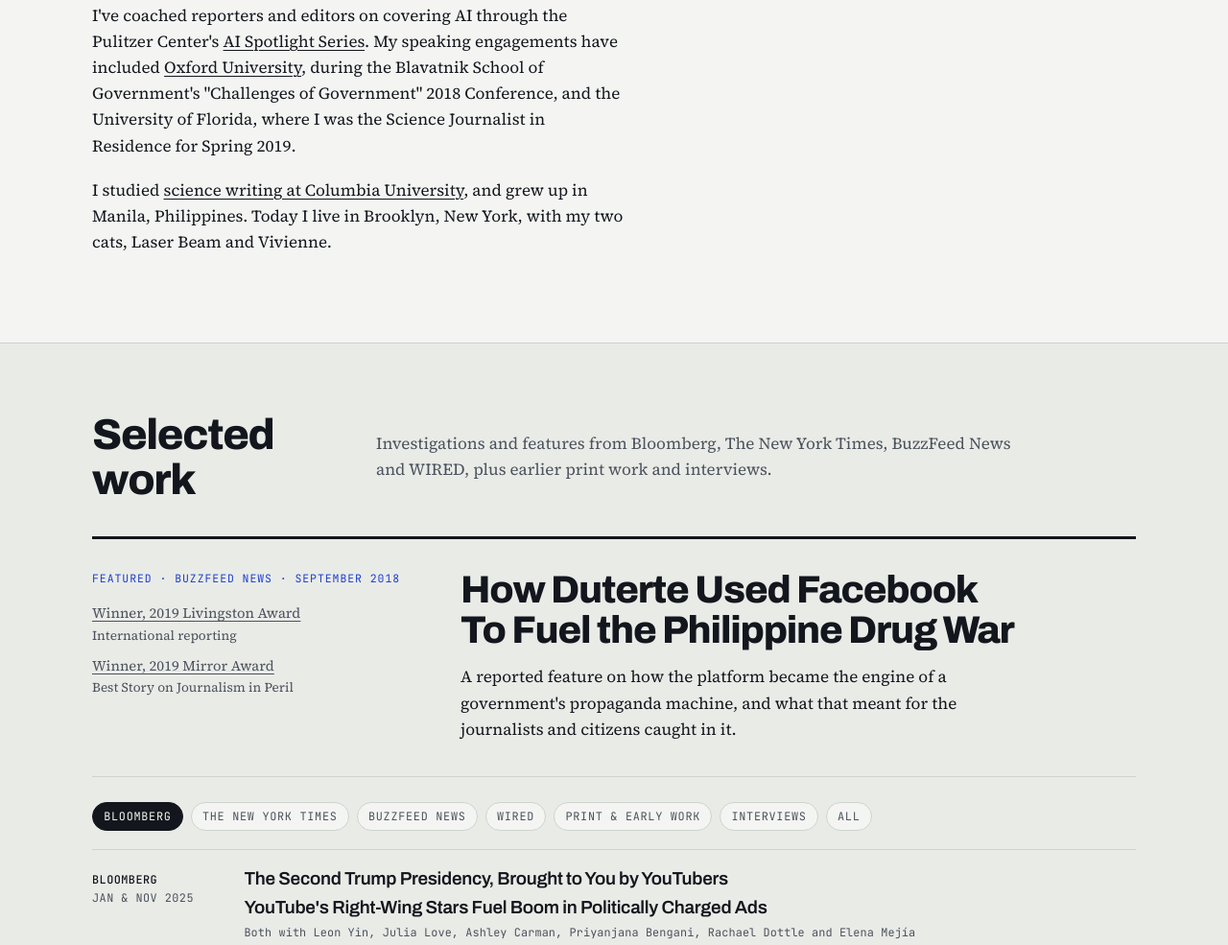
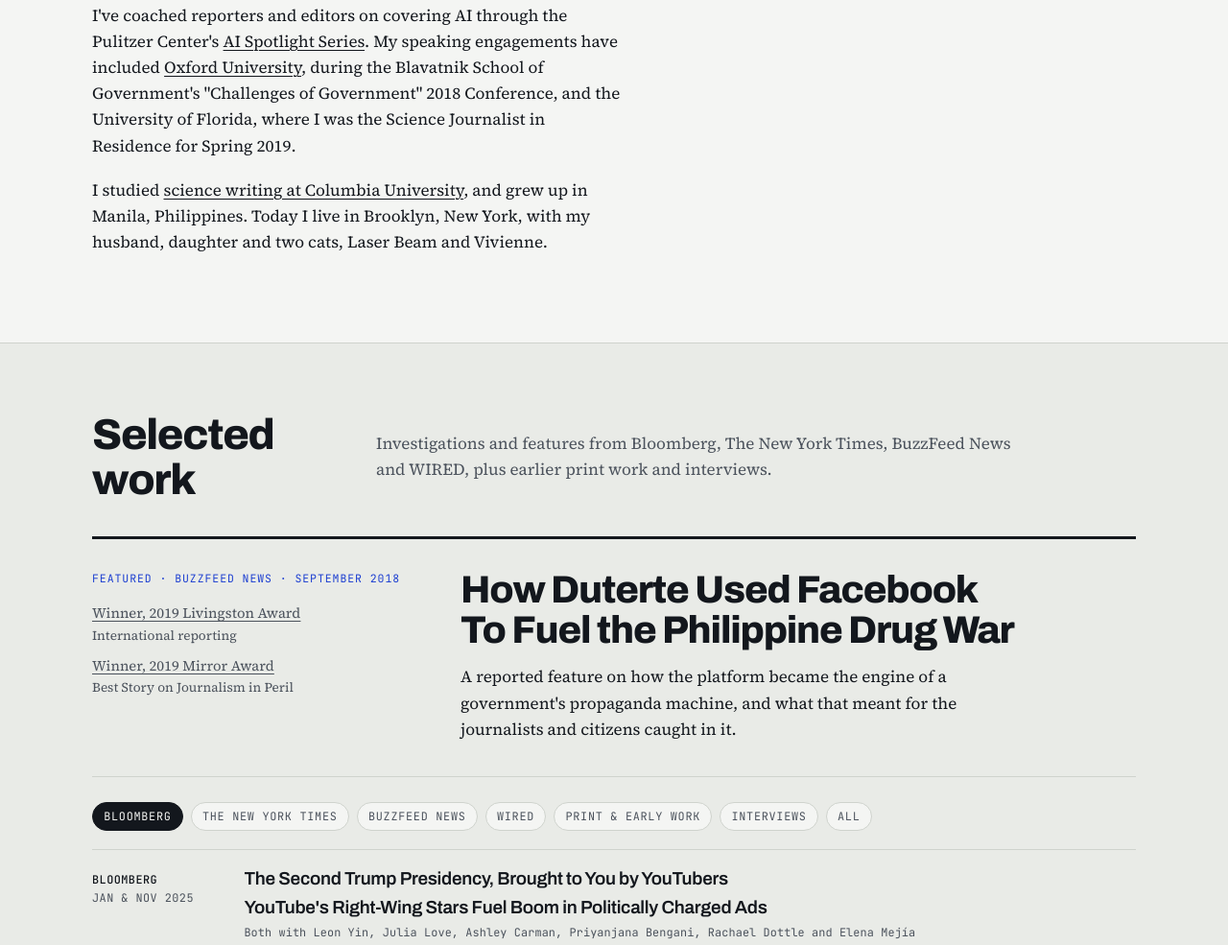
Before and after one commit to daveyalba/daveyalba.com, a plain HTML site: page index.html in a window 1280 px wide. Shown: the part 1017-2002 px from the top of the page at 96% size. Drawn offline with Linux system fonts and the light colour scheme.

Commit message:
Update the last line of the bio
Co-Authored-By: Claude Opus 5.5 <noreply@anthropic.com>

```diff
--- a/index.html
+++ b/index.html
@@ -355,7 +355,7 @@ footer .copy{font-family:var(--mono);font-size:.72rem;color:var(--ink-2)}
       <div class="prose">
         <p>Before joining Bloomberg in 2022, I was a <a href="https://www.nytimes.com/by/davey-alba">reporter for The New York Times</a>, where I covered <a href="https://www.nytco.com/press/meet-our-new-tech-reporter-davey-alba/">online disinformation and its global harms</a>. Earlier, I was a senior reporter at <a href="https://www.buzzfeednews.com/author/daveyalba">BuzzFeed News</a>, where I wrote about artificial intelligence and tech's invasive effects on people and communities. And a few years ago, I worked as a reporter for <a href="https://www.wired.com/author/davey-alba">WIRED</a> in Silicon Valley.</p>
         <p>I've coached reporters and editors on covering AI through the Pulitzer Center's <a href="https://pulitzercenter.org/focus-areas/information-and-artificial-intelligence/ai-spotlight-series">AI Spotlight Series</a>. My speaking engagements have included <a href="https://www.bsg.ox.ac.uk/news/what-can-governments-do-if-they-want-support-their-citizens">Oxford University</a>, during the Blavatnik School of Government's "Challenges of Government" 2018 Conference, and the University of Florida, where I was the Science Journalist in Residence for Spring 2019.</p>
-        <p>I studied <a href="https://apply.jrn.columbia.edu/register/AwardsAlbaLivingston">science writing at Columbia University</a>, and grew up in Manila, Philippines. Today I live in Brooklyn, New York, with my two cats, Laser Beam and Vivienne.</p>
+        <p>I studied <a href="https://apply.jrn.columbia.edu/register/AwardsAlbaLivingston">science writing at Columbia University</a>, and grew up in Manila, Philippines. Today I live in Brooklyn, New York, with my husband, daughter and two cats, Laser Beam and Vivienne.</p>
       </div>
     </div>
   </section>
```
